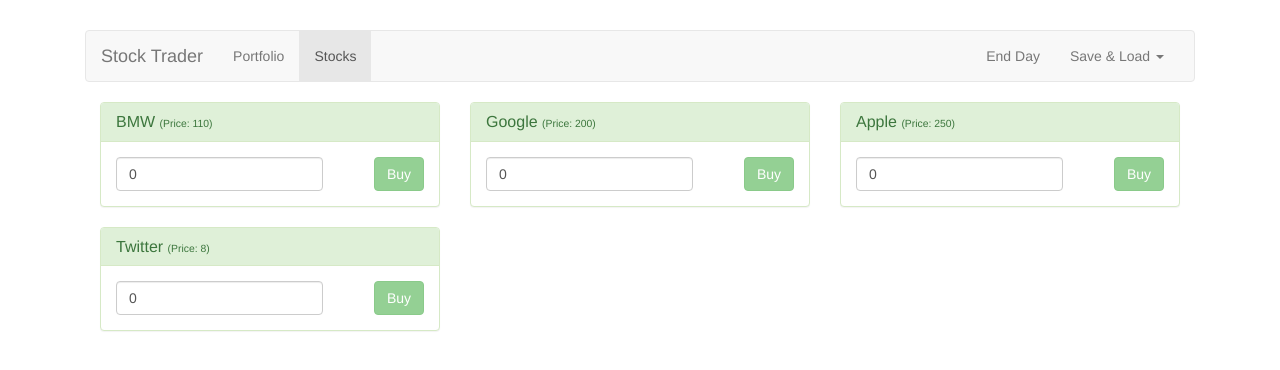
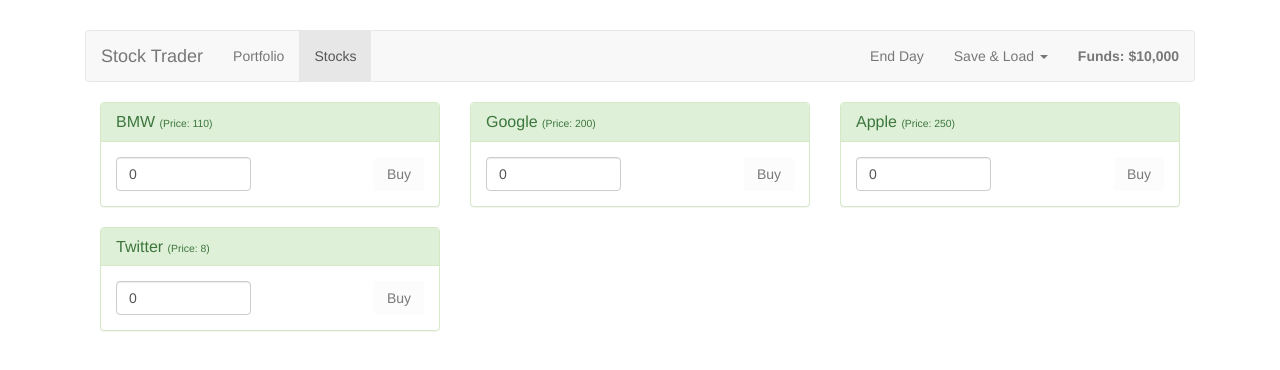
Before and after one commit to gmailbob/stock-trader-learn-vue, a Vue app: page /stocks in a window 1280 px wide. Shown: the top 370 px of the page. Built offline with nearby package versions, Linux system fonts and the light colour scheme.

Commit message:
portfolio cards finished

```diff
--- a/src/components/Header.vue
+++ b/src/components/Header.vue
@@ -14,6 +14,8 @@
             <a>Stocks</a>
           </router-link>
         </ul>
+
+        <strong class="navbar-text navbar-right">Funds: {{funds | currency}}</strong>
 
         <ul class="nav navbar-nav navbar-right">
           <li>
@@ -45,3 +47,13 @@
     </div>
   </nav>
 </template>
+
+<script>
+export default {
+  computed: {
+    funds() {
+      return this.$store.getters.funds;
+    }
+  }
+};
+</script>
--- a/src/components/Home.vue
+++ b/src/components/Home.vue
@@ -1,3 +1,19 @@
 <template>
-  <h1>Home Component</h1>
+  <div>
+    <h1>Trade or view your portfolio</h1>
+    <h5>You may save and load your data</h5>
+    <h5>Click on 'End Day' to begin a new day!</h5>
+    <hr />
+    <h4>Your funds: {{funds | currency}}</h4>
+  </div>
 </template>
+
+<script>
+export default {
+  computed: {
+    funds() {
+      return this.$store.getters.funds;
+    }
+  }
+};
+</script>
--- a/src/components/portfolio/Portfolio.vue
+++ b/src/components/portfolio/Portfolio.vue
@@ -1,3 +1,26 @@
 <template>
-  <h1>Portfolio Component</h1>
+  <div>
+    <div
+      class="alert alert-warning"
+      role="alert"
+      v-if="stockPortfolio.length==0"
+    >You hold no stocks yet!</div>
+    <div v-else>
+      <PortfolioCard v-for="s in stockPortfolio" :key="s.id" :stock="s" />
+    </div>
+  </div>
 </template>
+
+<script>
+import PortfolioCard from "./PortfolioCard";
+export default {
+  computed: {
+    stockPortfolio() {
+      return this.$store.getters.stockPortfolio;
+    }
+  },
+  components: {
+    PortfolioCard
+  }
+};
+</script>
--- a/src/components/portfolio/PortfolioCard.vue
+++ b/src/components/portfolio/PortfolioCard.vue
@@ -1,3 +1,64 @@
 <template>
-  <h1>PortfolioCard Component</h1>
+  <div class="col-sm-6 col-md-4">
+    <div class="panel panel-info">
+      <div class="panel-heading">
+        <h3 class="panel-title">
+          {{stock.name}}
+          <small>(Price: {{stock.price}} | Quantity: {{stock.quantity}})</small>
+        </h3>
+      </div>
+      <div class="panel-body">
+        <div class="pull-left">
+          <input type="number" class="form-control" placeholder="Quantity" v-model.number="quant" />
+        </div>
+        <div class="pull-right">
+          <button
+            :class="['btn', {'btn-success': !isDisabled}, {'btn-secondary': isDisabled}]"
+            :disabled="isDisabled"
+            @click="sellStock"
+          >{{insufficientQuant ? 'Insufficien Quant' : 'Sell'}}</button>
+        </div>
+      </div>
+    </div>
+  </div>
 </template>
+
+<script>
+export default {
+  props: ["stock"],
+  data() {
+    return {
+      quant: 0
+    };
+  },
+  computed: {
+    insufficientQuant() {
+      return this.quant > this.stock.quantity;
+    },
+    isDisabled() {
+      return (
+        !Number.isInteger(this.quant) ||
+        this.quant <= 0 ||
+        this.insufficientQuant
+      );
+    }
+  },
+  methods: {
+    sellStock() {
+      const order = {
+        stockId: this.stock.id,
+        stockPrice: this.stock.price,
+        quantity: this.quant
+      };
+      this.$store.dispatch("sellStock", order);
+      this.quant = 0;
+    }
+  }
+};
+</script>
+
+<style scoped>
+input {
+  width: 135px;
+}
+</style>
--- a/src/components/stocks/StockCard.vue
+++ b/src/components/stocks/StockCard.vue
@@ -12,7 +12,11 @@
           <input type="number" class="form-control" placeholder="Quantity" v-model.number="quant" />
         </div>
         <div class="pull-right">
-          <button class="btn btn-success" :disabled="isDisabled" @click="buyStock">Buy</button>
+          <button
+            :class="['btn', {'btn-success': !isDisabled}, {'btn-secondary': isDisabled}]"
+            :disabled="isDisabled"
+            @click="buyStock"
+          >{{insufficientFunds ? 'Insufficien Funds' : 'Buy'}}</button>
         </div>
       </div>
     </div>
@@ -28,8 +32,18 @@
     };
   },
   computed: {
+    funds() {
+      return this.$store.getters.funds;
+    },
+    insufficientFunds() {
+      return this.quant * this.stock.price > this.funds;
+    },
     isDisabled() {
-      return !Number.isInteger(this.quant) || this.quant <= 0;
+      return (
+        !Number.isInteger(this.quant) ||
+        this.quant <= 0 ||
+        this.insufficientFunds
+      );
     }
   },
   methods: {
@@ -39,8 +53,15 @@
         stockPrice: this.stock.price,
         quantity: this.quant
       };
-      console.log(order);
+      this.$store.dispatch("buyStock", order);
+      this.quant = 0;
     }
   }
 };
 </script>
+
+<style scoped>
+input {
+  width: 135px;
+}
+</style>
--- a/src/main.js
+++ b/src/main.js
@@ -5,6 +5,9 @@
 
 Vue.config.productionTip = false
 
+// practice using global filter
+Vue.filter('currency', value => '$' + value.toLocaleString())
+
 new Vue({
   router,
   store,
--- a/src/store/index.js
+++ b/src/store/index.js
@@ -31,7 +31,6 @@
     // randStocks(state) { }
     buyStock(state, order) {
       const { stockId, stockPrice, quantity } = order;
-      if (state.portfolio.funds < stockPrice * quantity) return;
       let record = state.portfolio.records.find(r => r.id == stockId);
       if (!record) {
         record = {
```
